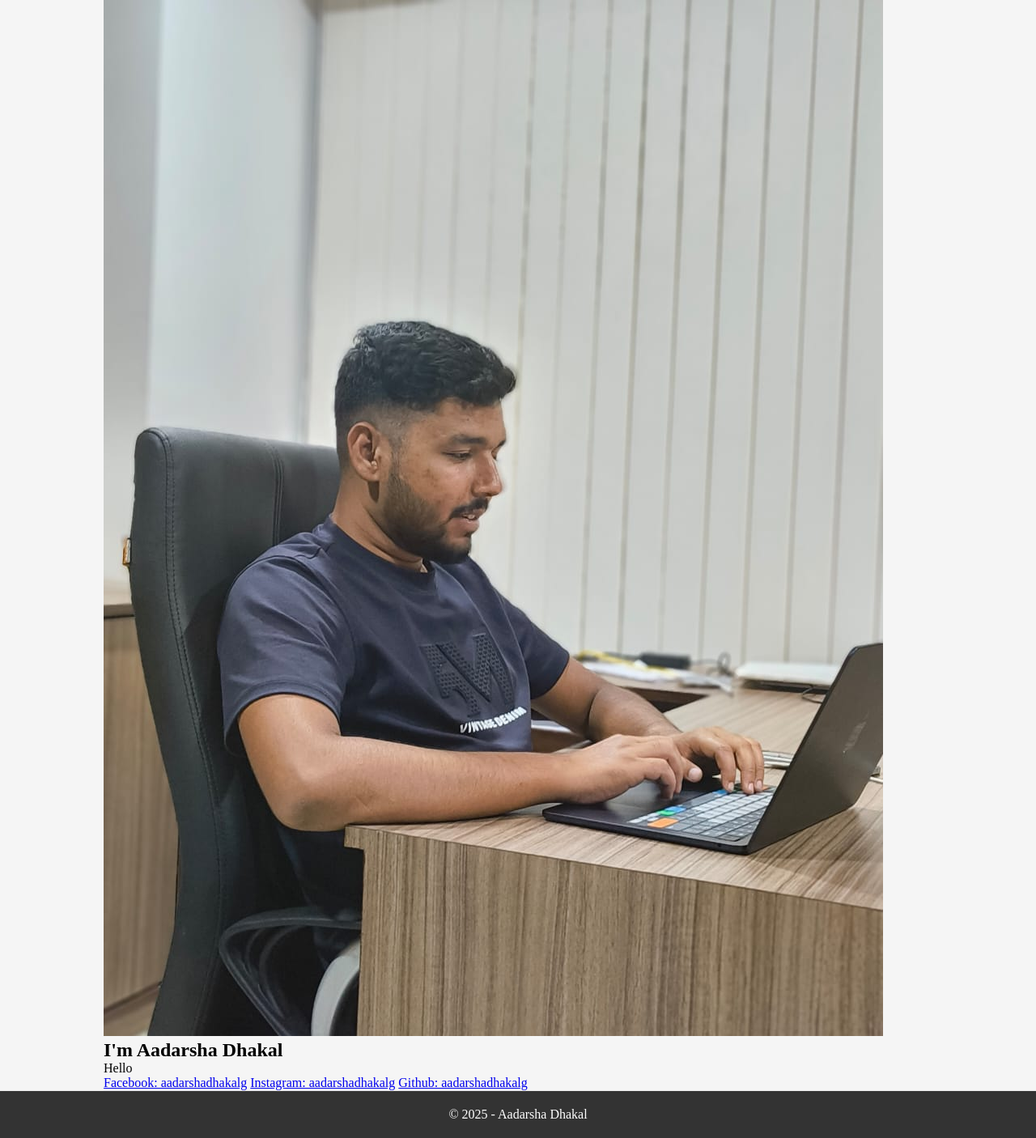
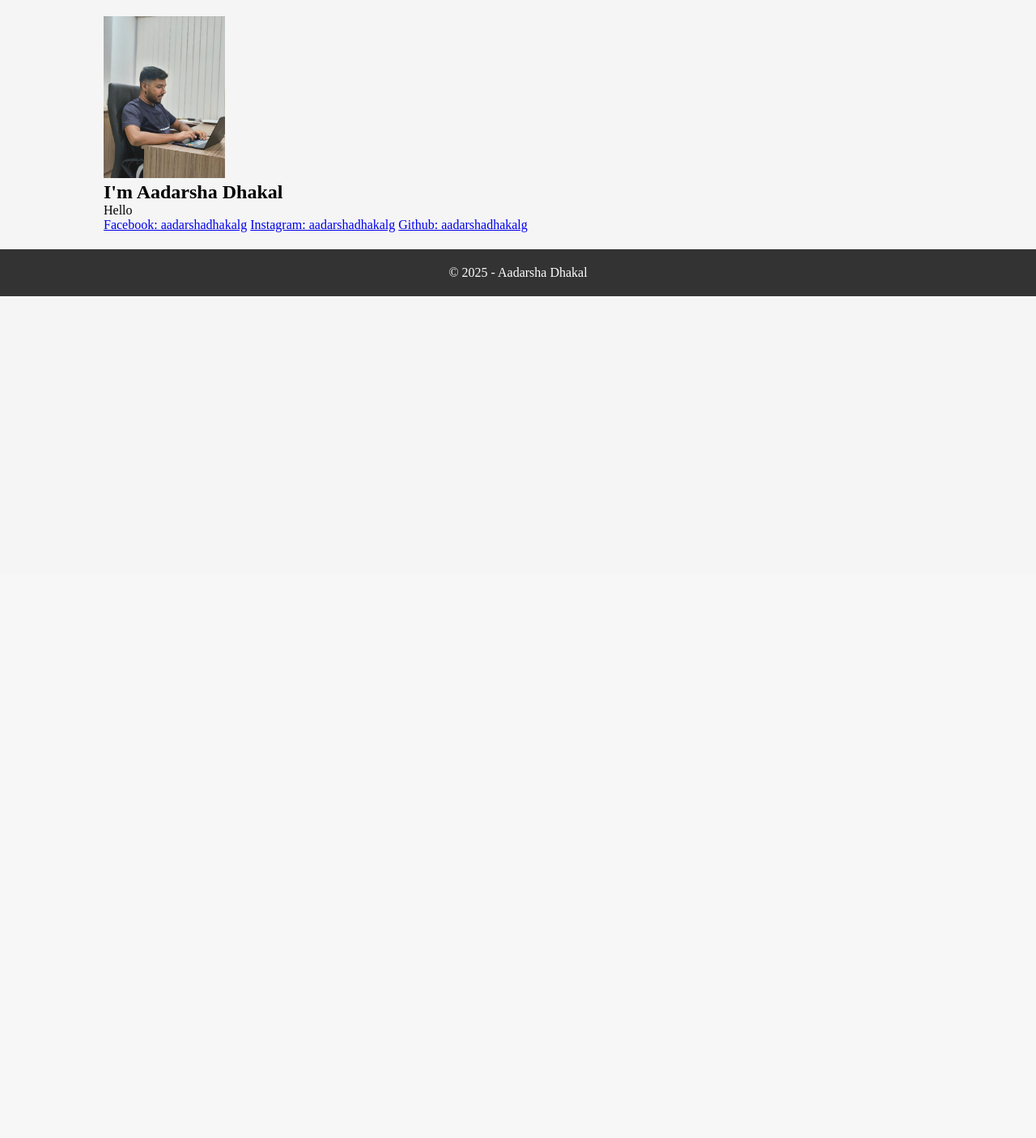
Before and after one commit to aadarshadhakalg/python_course, a Django app: page / in a window 1280 px wide. Shown: the part 91-1497 px from the top of the page at 81% size. After the commit the page ends 457 px from the top, so only its background shows below. Run offline with Django 5.2, Linux system fonts and the light colour scheme; data comes from the database, SQL or seed files in the repository.

Commit message:
Beautification

```diff
--- a/static/css/style.css
+++ b/static/css/style.css
@@ -11,6 +11,11 @@ body {
     max-width: 1200px;
     margin: 0 auto;
     width: 80%;
+}
+
+img {
+    max-width: 100%;
+    max-height: 200px;
 }
 
 header {
@@ -61,6 +66,10 @@ header {
     color: #eaeaea;
 }
 
+section {
+    padding: 20px 0;
+}
+
 footer {
     background-color: #333;
     color: white;
```
